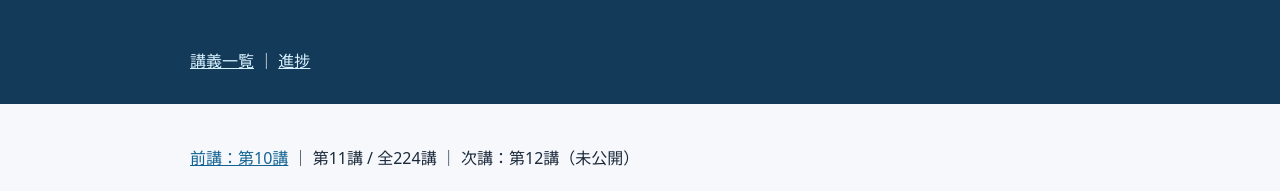
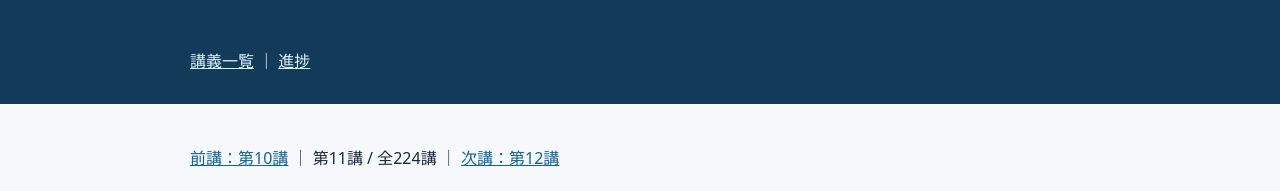
Before and after one commit to hayaoki1587/infra-engineer-course, a plain HTML site: page lessons/011.html in a window 1280 px wide. Shown: the top 191 px of the page. Drawn offline with Linux system fonts and the light colour scheme.

Commit message:
Link lesson 011 to 012

```diff
--- a/lessons/011.html
+++ b/lessons/011.html
@@ -1,4 +1,4 @@
-<!doctype html><html lang="ja"><head><meta charset="utf-8"><meta name="viewport" content="width=device-width,initial-scale=1"><title>第11講｜メモリの構造・RAM・ECC・メモリ階層</title><link rel="stylesheet" href="../style.css"><style>main{max-width:900px;margin:auto;padding:24px;line-height:1.85}pre{overflow:auto;padding:16px;background:#f3f4f6}p{overflow-wrap:anywhere}img{max-width:100%;height:auto}table{width:100%;border-collapse:collapse;display:block;overflow-x:auto}td,th{border:1px solid #aab4c0;padding:8px;text-align:left}figure{margin:20px 0}figcaption{font-size:.85rem;color:#526071}</style></head><body><header><nav><a href="../index.html">講義一覧</a> ｜ <a href="../progress.html">進捗</a></nav></header><main><nav><a href="010.html">前講：第10講</a> ｜ 第11講 / 全224講 ｜ 次講：第12講（未公開）</nav><article><h1>第11講 メモリの構造・RAM・ECC・メモリ階層</h1>
+<!doctype html><html lang="ja"><head><meta charset="utf-8"><meta name="viewport" content="width=device-width,initial-scale=1"><title>第11講｜メモリの構造・RAM・ECC・メモリ階層</title><link rel="stylesheet" href="../style.css"><style>main{max-width:900px;margin:auto;padding:24px;line-height:1.85}pre{overflow:auto;padding:16px;background:#f3f4f6}p{overflow-wrap:anywhere}img{max-width:100%;height:auto}table{width:100%;border-collapse:collapse;display:block;overflow-x:auto}td,th{border:1px solid #aab4c0;padding:8px;text-align:left}figure{margin:20px 0}figcaption{font-size:.85rem;color:#526071}</style></head><body><header><nav><a href="../index.html">講義一覧</a> ｜ <a href="../progress.html">進捗</a></nav></header><main><nav><a href="010.html">前講：第10講</a> ｜ 第11講 / 全224講 ｜ <a href="012.html">次講：第12講</a></nav><article><h1>第11講 メモリの構造・RAM・ECC・メモリ階層</h1>
 <h2>到達目標</h2>
 <p>①CPUが使うデータをRAMがどう支えるか説明できる。②メモリ容量と速度、キャッシュとスワップの違いを説明できる。③ECCメモリの訂正可能な誤りと訂正できない誤りを区別できる。④監視値を見て、メモリ不足・アプリの使い過ぎ・DB待ちを切り分けられる。</p>
 <h2>資料・前提・重要度</h2>
@@ -144,4 +144,4 @@ container oom_kill_events=3
 <p>RAMは実行中のプログラムやデータを置く場所で、CPUキャッシュとSSDの間にある。容量不足ではディスクとの読み戻しが増え、CPUが空いていてもアプリが遅くなる場合がある。freeだけでなくavailable、swap-in/out、重大ページフォルト、RSS、コンテナ上限、応答時間を合わせて判断する。</p>
 <p>ECCはRAM上の一定範囲の誤りを検出・訂正して信頼性を高めるが、万能ではない。対策は「何が不足しているか」「何を待っているか」「どの範囲に影響するか」を確かめて選ぶ。</p>
 <h2>次講</h2>
-<p>第12講「I/O処理・バス・PCIe・DMAの仕組み」。理解度チェックは別掲の四択10問・15点満点で、回答前に正解を提示しない。</p></article><nav><a href="010.html">前講：第10講</a> ｜ <a href="../index.html">講義一覧</a> ｜ 次講：第12講（未公開）</nav></main></body></html>
+<p>第12講「I/O処理・バス・PCIe・DMAの仕組み」。理解度チェックは別掲の四択10問・15点満点で、回答前に正解を提示しない。</p></article><nav><a href="010.html">前講：第10講</a> ｜ <a href="../index.html">講義一覧</a> ｜ <a href="012.html">次講：第12講</a></nav></main></body></html>
```
